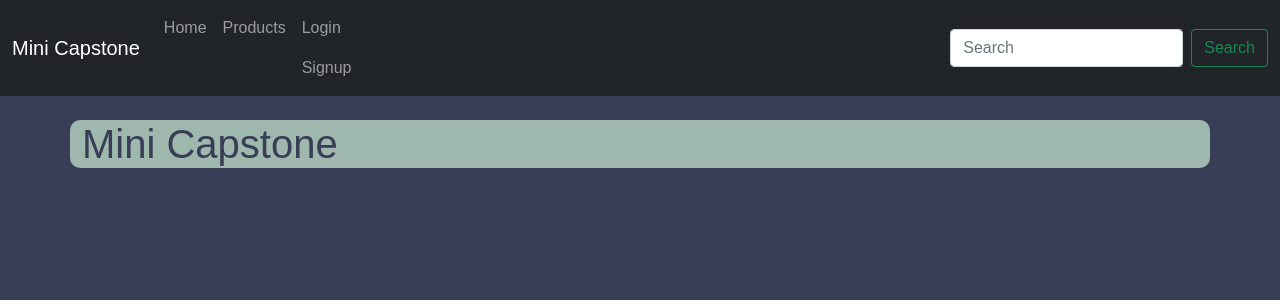
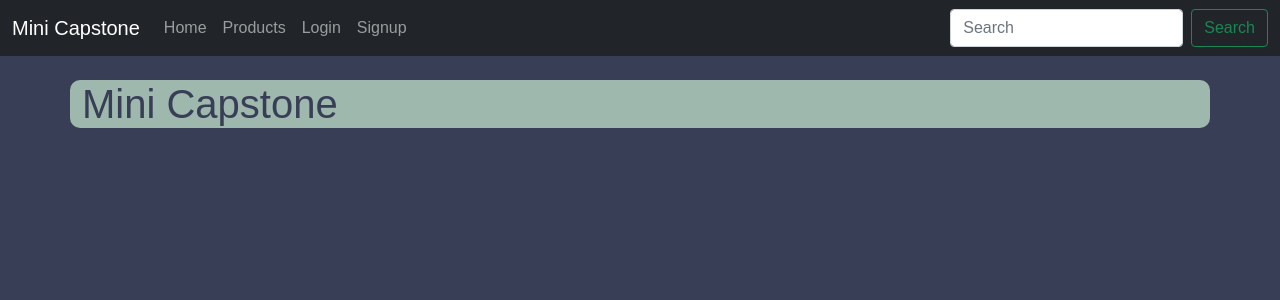
Before and after one commit to cellulosami/mini_capstone_frontend, a Vue app: page / in a window 1280 px wide. Shown: the top 300 px of the page. Built offline with nearby package versions, Linux system fonts and the light colour scheme.

Commit message:
fix visual bug in navbar

```diff
--- a/src/App.vue
+++ b/src/App.vue
@@ -17,14 +17,12 @@
             <li class="nav-item" v-if="userEmail">
               <router-link class="nav-link" to="/Logout">Logout</router-link>
             </li>
-            <div v-else>
-              <li class="nav-item">
-                <router-link class="nav-link" to="/Login">Login</router-link>
-              </li>
-              <li class="nav-item">
-                <router-link class="nav-link" to="/Signup">Signup</router-link>
-              </li>
-            </div>
+            <li class="nav-item" v-else>
+              <router-link class="nav-link" to="/Login">Login</router-link>
+            </li>
+            <li class="nav-item">
+              <router-link class="nav-link" to="/Signup">Signup</router-link>
+            </li>
             <!-- <li class="nav-item dropdown">
               <a class="nav-link dropdown-toggle" href="#" id="navbarDropdown" role="button" data-bs-toggle="dropdown" aria-expanded="false">
                 Dropdown
--- a/src/views/ProductsIndex.vue
+++ b/src/views/ProductsIndex.vue
@@ -12,7 +12,7 @@
             <div class="card-body">
               <h5 class="card-title">{{ product.name }}</h5>
               <p>${{ product.price }}</p>
-              <router-link to="/products/1" class="btn btn-primary">More Info</router-link>
+              <router-link v-bind:to="`/products/${product.id}`" class="btn btn-primary">More Info</router-link>
             </div>
           </div>
           <br />
--- a/src/views/ProductsShow.vue
+++ b/src/views/ProductsShow.vue
@@ -1,5 +1,6 @@
 <template>
   <div class="home">
+
     <br />
     <h1>{{ message }}</h1>
     <hr />
```
